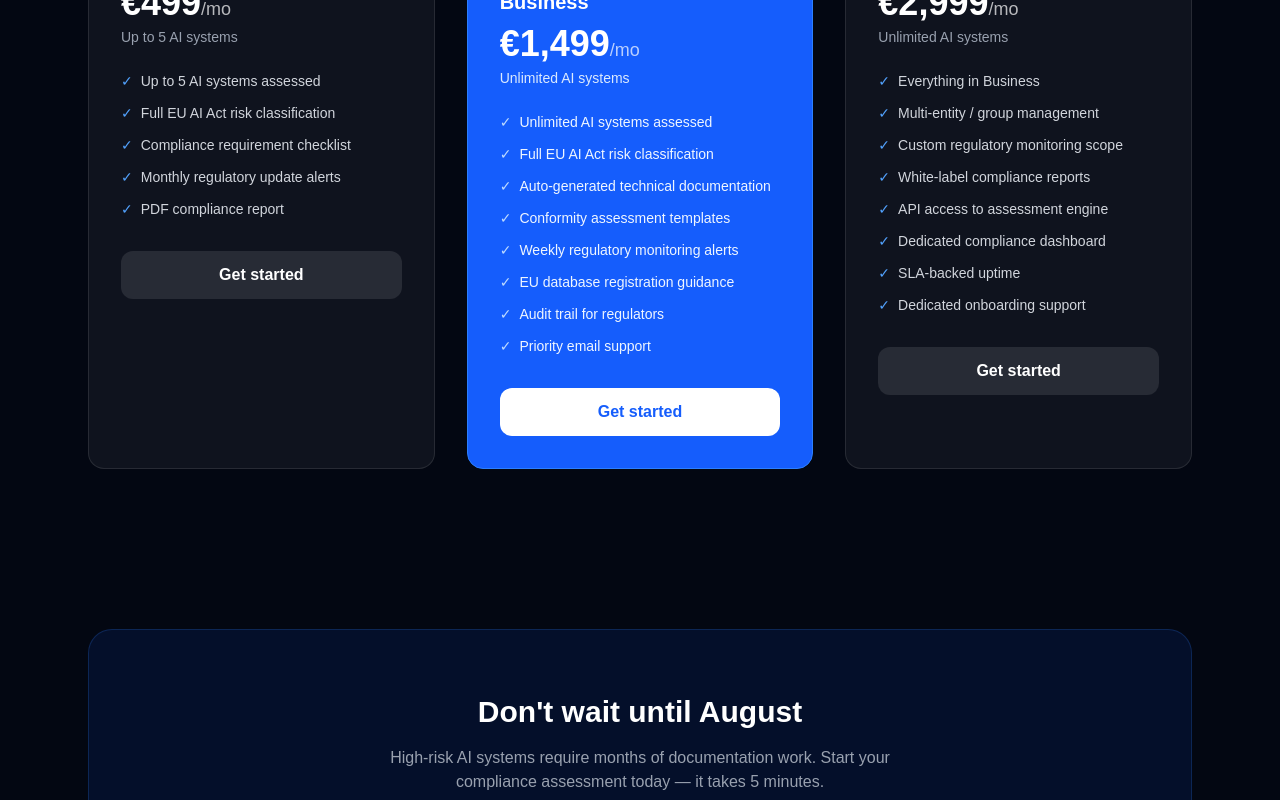
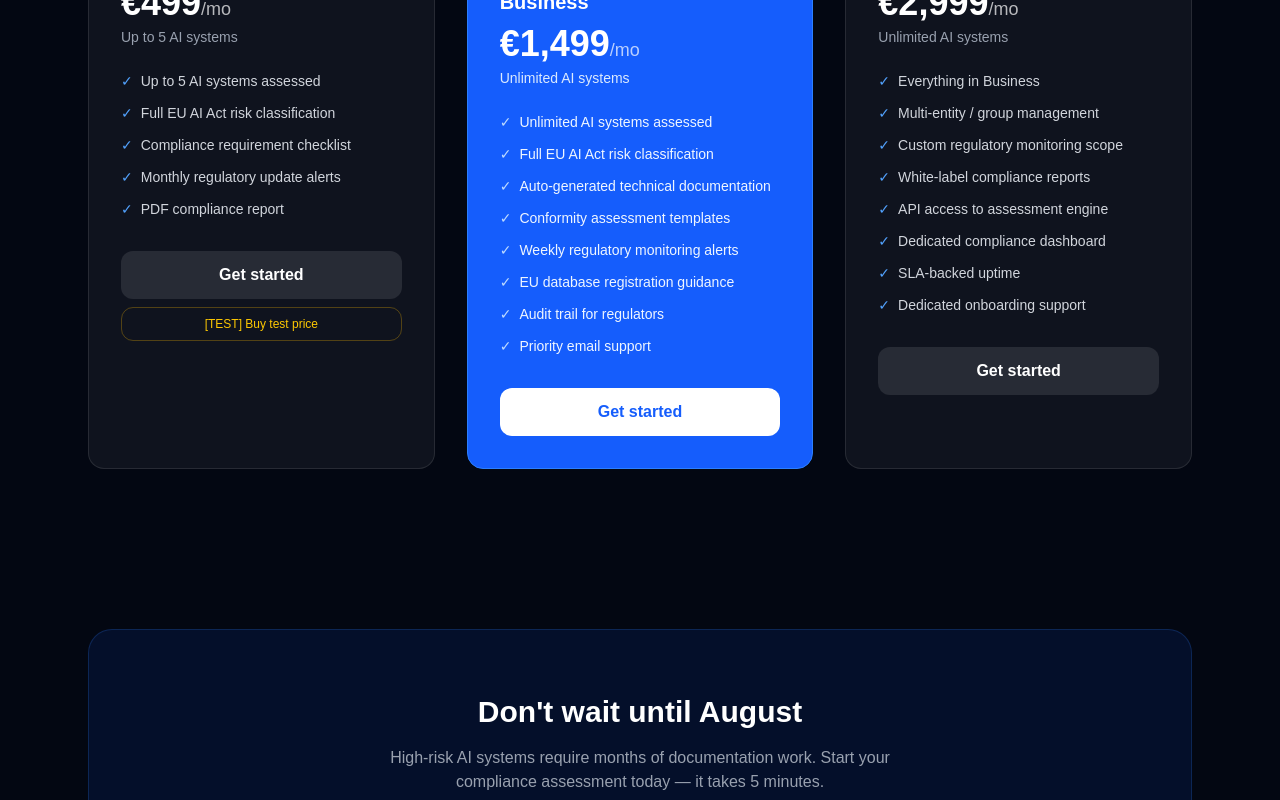
Before and after one commit to AppZ3/actcomply, a Next.js app: page / in a window 1280 px wide. Shown: the part 1897-2697 px from the top of the page. Built offline with nearby package versions, Linux system fonts and the light colour scheme.

Commit message:
Add temporary test buy button under Starter plan

```diff
--- a/app/page.tsx
+++ b/app/page.tsx
@@ -236,6 +236,14 @@ export default function LandingPage() {
                 >
                   Get started
                 </button>
+                {i === 0 && (
+                  <a
+                    href="/test-buy"
+                    className="block w-full text-center text-xs text-yellow-400 border border-yellow-500/30 hover:border-yellow-500/60 py-2 rounded-xl transition mt-2"
+                  >
+                    [TEST] Buy test price
+                  </a>
+                )}
               </div>
             )
           })}
```
